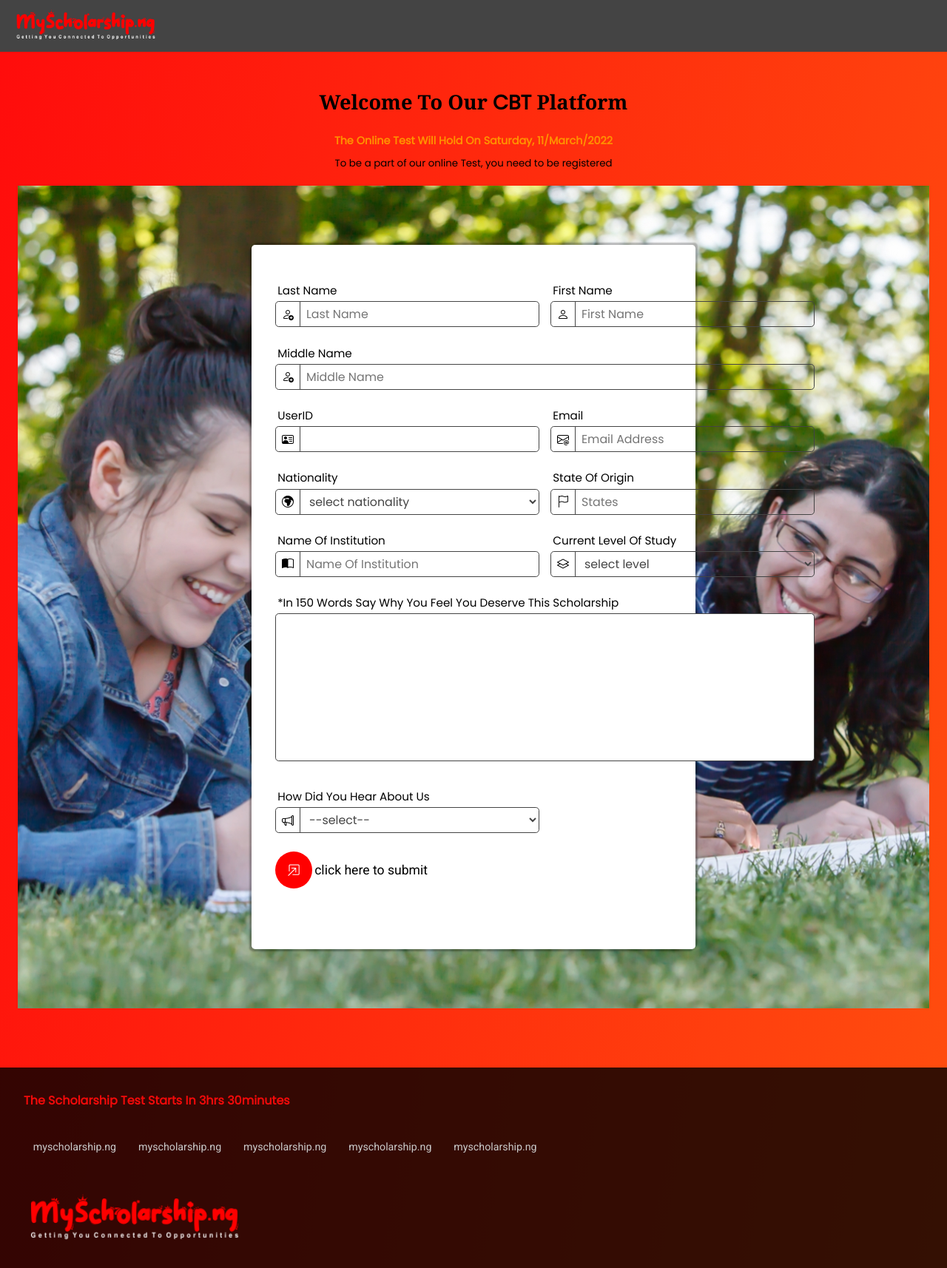
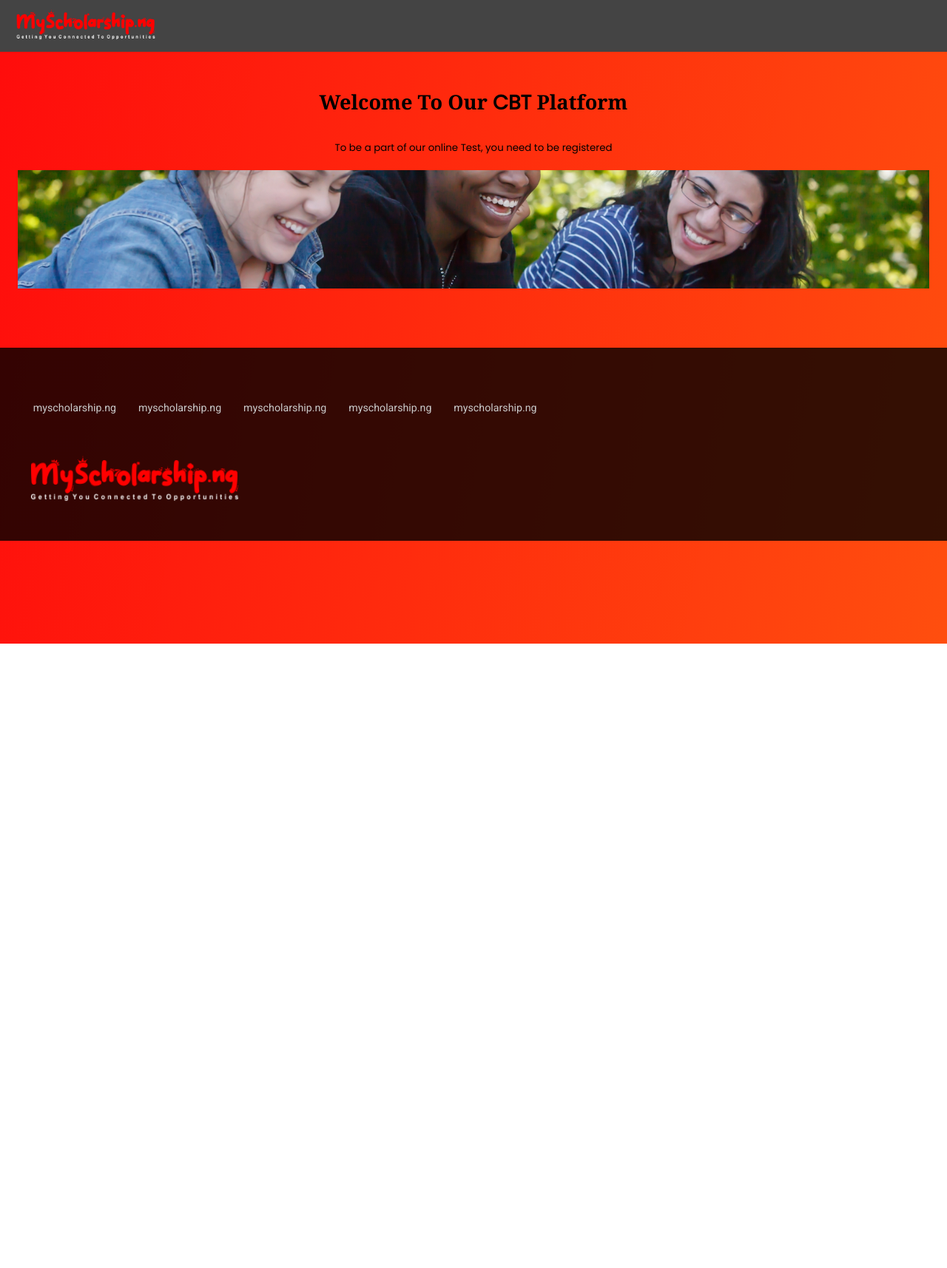
Before and after one commit to cleverAkanimoh/myscholarshipngCBT, a plain HTML site: page index.html in a window 1280 px wide. Shown: the whole page at 74% size. After the commit the page ends 870 px from the top, so only its background shows below. Drawn offline with nearby package versions, Linux system fonts and the light colour scheme.

Commit message:
auto-commit

```diff
--- a/App.js
+++ b/App.js
@@ -1,5 +1,6 @@
 import Countries from "./modules/Countries.js";
 import Weekdays from "./modules/Weekdays.js";
+import Months from "./modules/Months.js";
 import NavFixed from "./modules/NavFixed.js";
 import HandleSubmit from "./modules/HandleSubmit.js";
 import WordCount from "./modules/WordCount.js";
@@ -7,17 +8,18 @@ import CreateUserID from "./modules/CreateUserID.js";
 
 const logos = document.querySelectorAll('.logo');
 const textarea = document.getElementById('essay');
-const registrationForm = document.getElementById('registration-form')
-const holding = document.getElementById('holding')
+const registrationForm = document.getElementById('registration-form');
+
 
 // logo refresh event
 logos.forEach(logo => logo.onclick = () => window.location.reload())
 
-function modulesLoad(){
+function modulesLoad() {
     // window.onscroll = NavFixed;
     registrationForm.onsubmit = HandleSubmit;
     textarea.oninput = WordCount;
     firstName.oninput = CreateUserID;
+    getRemainingTime();
     Countries.forEach(country => {
         const countrySelect = document.getElementById('country');
         countrySelect.innerHTML = `<option value="select">select nationality</option>
@@ -25,5 +27,3 @@ function modulesLoad(){
     });
 }
 window.addEventListener('DOMContentLoaded', modulesLoad)
-
-// countdown
--- a/index.html
+++ b/index.html
@@ -50,10 +50,8 @@
       <section id="container">
         <article id="container-article">
           <h2>welcome to our <span>CBT</span> platform</h2>
-          <h4 id="holding">the online test will hold on Saturday, 11/march/2022</h4>
-          <small id="partake"
-            >To be a part of our online Test, you need to be registered</small
-          >
+          <h4 id="holding"></h4>
+          <small id="partake">To be a part of our online Test, you need to be registered</small>
 
           <section id="form-wrapper">
             <!-- form -->
@@ -214,7 +212,7 @@
             <li><a href="https://myscholarship.ng/">myscholarship.ng</a></li>
           </ul>
 
-          <p id="countdown">the scholarship test starts in 3hrs 30minutes</p>
+          <p id="countdown"></p>
         </footer>
       </section>
     </main>
--- a/modules/HandleSubmit.js
+++ b/modules/HandleSubmit.js
@@ -10,4 +10,9 @@ export default function(e) {
             displayAlert('please ensure all input fields are filled')
         }
     });
+    level.value === 'select' ? displayAlert('invalid level of study') : null;
+
+    information.value === 'select' ? displayAlert('how did you hear about us has an invalid option') : null;
+
+    country.value === 'select' ? displayAlert('you have selected an invalid country option') : null;
 }
--- a/style.css
+++ b/style.css
@@ -163,7 +163,7 @@ small {
 
 #container-article #registration-form {
     position: relative;
-    display: grid;
+    display: none;
     grid-template-columns: repeat(1, 1fr);
     background: white;
     padding: 1rem 0.5rem;
@@ -191,7 +191,7 @@ small {
     align-items: center;
     width: 100%;
     height: 35px;
-    border: 0.5px solid #444;
+    border: 0.5px dotted #444;
     border-radius: 0.3rem;
 }
 
```
Also changed, not shown: favicon/site.webmanifest, modules/CountDown.js (added).
